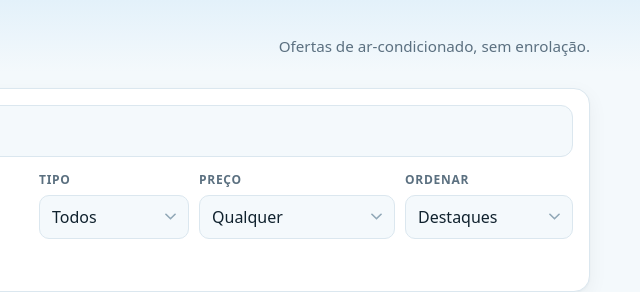
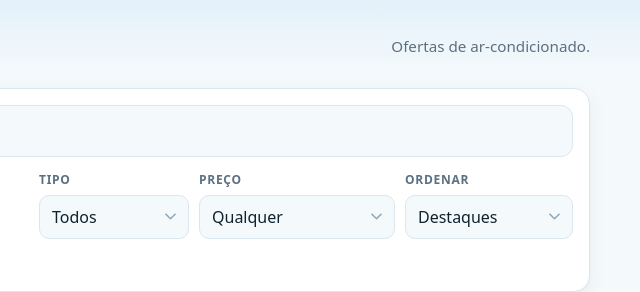
Before and after one commit to RenanC-A/gelo-gelo, a plain HTML site: page index.html in a window 1280 px wide. Shown: the top 292 px of the page, 640-1280 px from the left. Drawn offline with Linux system fonts and the light colour scheme.

Commit message:
Update index.html

```diff
--- a/index.html
+++ b/index.html
@@ -20,7 +20,7 @@
         </svg>
         <span class="marca__nome">Gelo gelo</span>
       </a>
-      <p class="topo__frase">Ofertas de ar-condicionado, sem enrolação.</p>
+      <p class="topo__frase">Ofertas de ar-condicionado.</p>
     </div>
   </header>
 
```
